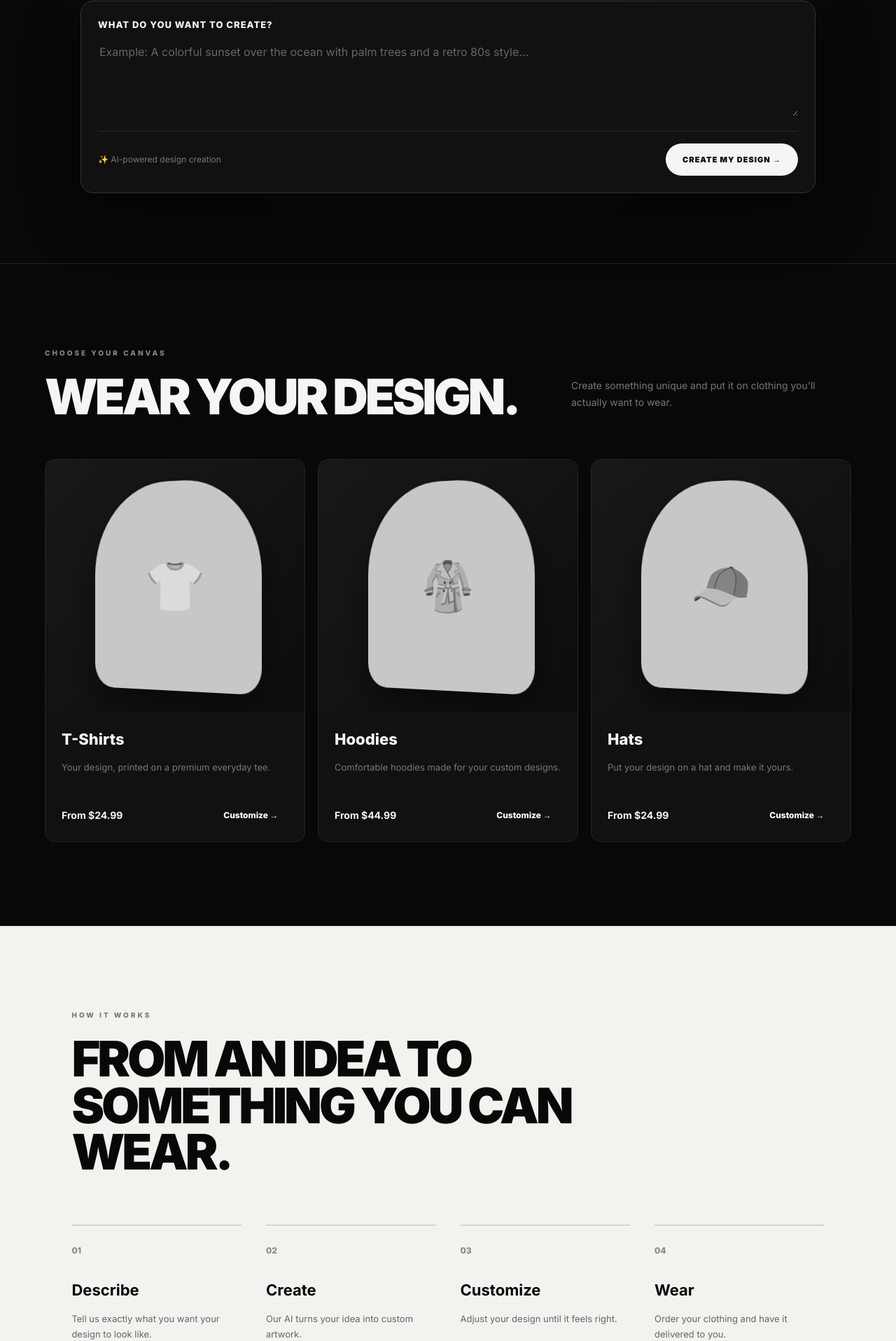
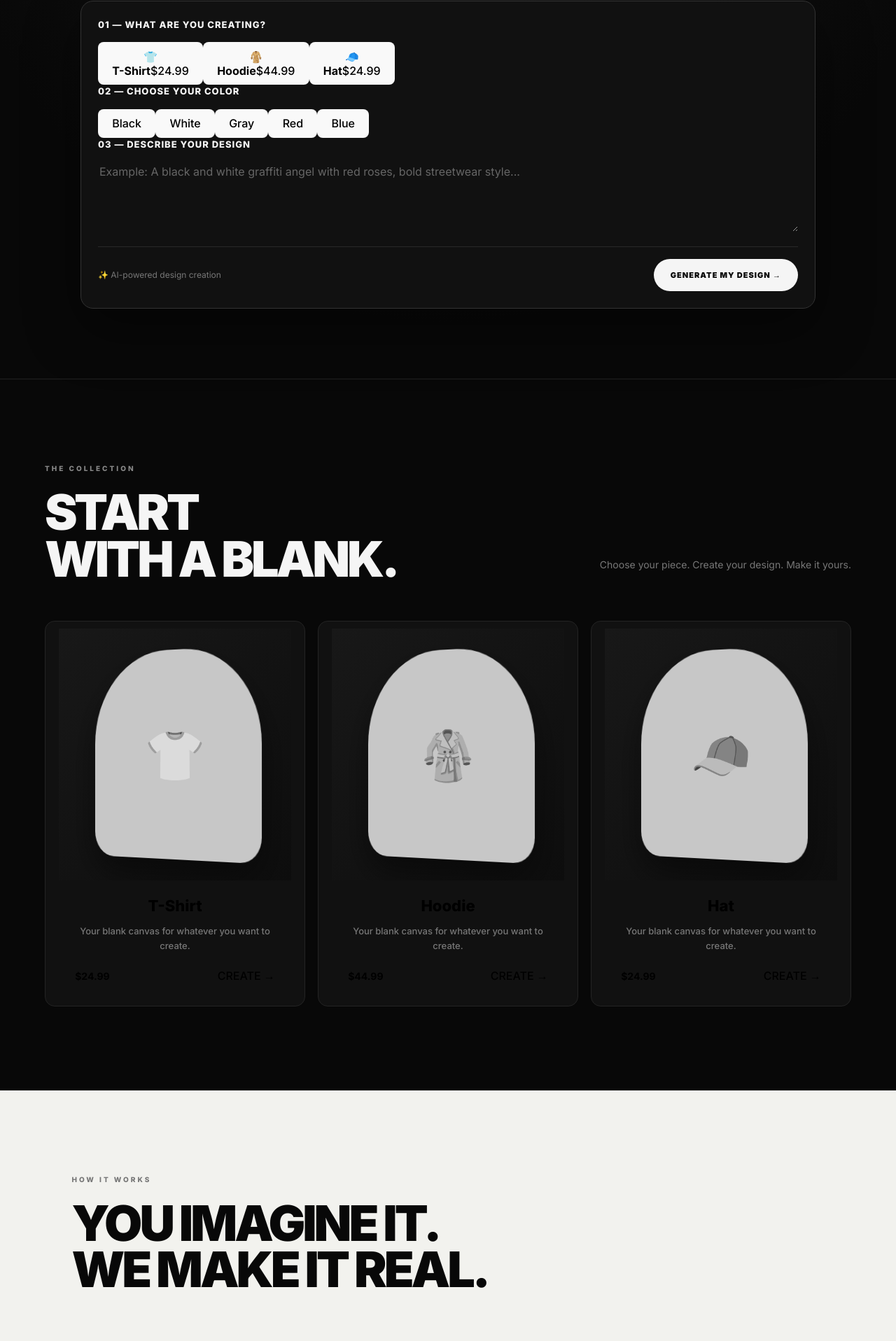
Before and after one commit to jwho52/made-by-you, a React (Vite) app: page / in a window 1280 px wide. Shown: the part 669-2585 px from the top of the page at 70% size. Built offline with nearby package versions, Linux system fonts and the light colour scheme.

Commit message:
Update App.tsx

```diff
--- a/src/react-app/App.tsx
+++ b/src/react-app/App.tsx
@@ -1,189 +1,384 @@
 import { useState } from "react";
 import "./App.css";
 
-type Product = {
-	name: string;
-	icon: string;
-	price: string;
-	description: string;
+type Product = "T-Shirt" | "Hoodie" | "Hat";
+
+const products: Record<Product, number> = {
+	"T-Shirt": 24.99,
+	"Hoodie": 44.99,
+	Hat: 24.99,
 };
 
-const products: Product[] = [
-	{
-		name: "T-Shirts",
-		icon: "👕",
-		price: "From $24.99",
-		description: "Your design, printed on a premium everyday tee.",
-	},
-	{
-		name: "Hoodies",
-		icon: "🧥",
-		price: "From $44.99",
-		description: "Comfortable hoodies made for your custom designs.",
-	},
-	{
-		name: "Hats",
-		icon: "🧢",
-		price: "From $24.99",
-		description: "Put your design on a hat and make it yours.",
-	},
+const colors = [
+	{ name: "Black", value: "#111111" },
+	{ name: "White", value: "#eeeeee" },
+	{ name: "Gray", value: "#777777" },
+	{ name: "Red", value: "#8f1717" },
+	{ name: "Blue", value: "#172f55" },
 ];
 
+const sizes = ["S", "M", "L", "XL", "2XL"];
+
 function App() {
+	const [product, setProduct] = useState<Product>("T-Shirt");
+	const [color, setColor] = useState(colors[0]);
 	const [prompt, setPrompt] = useState("");
-	const [started, setStarted] = useState(false);
+	const [generated, setGenerated] = useState(false);
+	const [selectedDesign, setSelectedDesign] = useState(0);
+	const [size, setSize] = useState("M");
+	const [cart, setCart] = useState(0);
+	const [message, setMessage] = useState("");
 
-	const handleCreate = () => {
-		if (prompt.trim()) {
-			setStarted(true);
+	const generateDesign = () => {
+		if (!prompt.trim()) {
+			setMessage("Tell us what you want to create first.");
+			return;
 		}
+
+		setMessage("");
+		setGenerated(true);
+		setSelectedDesign(0);
+	};
+
+	const addToCart = () => {
+		setCart((current) => current + 1);
+		setMessage(`${product} added to your cart.`);
 	};
 
 	return (
 		<div className="site">
 			<header className="navbar">
 				<div className="brand">
-					<span className="brand-mark">M</span>
-					<span>MadeByYou</span>
+					<div className="brand-mark">M</div>
+					MadeByYou
 				</div>
 
 				<nav>
-					<a href="#create">Create</a>
-					<a href="#shop">Shop</a>
-					<a href="#how-it-works">How It Works</a>
+					<a href="#create">CREATE</a>
+					<a href="#shop">SHOP</a>
+					<a href="#how">HOW IT WORKS</a>
 				</nav>
 
-				<button className="cart-button">Cart (0)</button>
+				<button className="cart-button">
+					Cart ({cart})
+				</button>
 			</header>
 
 			<main>
 				<section className="hero" id="create">
 					<div className="hero-content">
-						<div className="eyebrow">YOUR IDEA. YOUR DESIGN. YOUR CLOTHING.</div>
+						<div className="eyebrow">
+							YOUR IDEA. YOUR DESIGN. YOUR CLOTHING.
+						</div>
 
 						<h1>
-							Make something
-							<span> MadeByYou.</span>
+							MAKE
+							<span>SOMETHING</span>
+							<span>MADEBYYOU.</span>
 						</h1>
 
 						<p className="hero-text">
-							Describe what you imagine and turn it into a custom design
-							you can actually wear.
+							Create your own custom streetwear from an idea in your
+							head to something you can actually wear.
 						</p>
 
 						<div className="creator-box">
-							<div className="creator-label">What do you want to create?</div>
+							<div className="creator-label">
+								01 — WHAT ARE YOU CREATING?
+							</div>
+
+							<div className="product-options">
+								{(Object.keys(products) as Product[]).map((item) => (
+									<button
+										key={item}
+										className={`product-option ${
+											product === item ? "selected" : ""
+										}`}
+										onClick={() => setProduct(item)}
+									>
+										<div className="product-icon">
+											{item === "T-Shirt"
+												? "👕"
+												: item === "Hoodie"
+													? "🧥"
+													: "🧢"}
+										</div>
+
+										<strong>{item}</strong>
+										<span>${products[item].toFixed(2)}</span>
+									</button>
+								))}
+							</div>
+
+							<div className="creator-label color-label">
+								02 — CHOOSE YOUR COLOR
+							</div>
+
+							<div className="color-options">
+								{colors.map((item) => (
+									<button
+										key={item.name}
+										className={`color-option ${
+											color.name === item.name ? "selected" : ""
+										}`}
+										onClick={() => setColor(item)}
+										title={item.name}
+									>
+										<span
+											className="color-circle"
+											style={{ background: item.value }}
+										/>
+										{item.name}
+									</button>
+								))}
+							</div>
+
+							<div className="creator-label prompt-label">
+								03 — DESCRIBE YOUR DESIGN
+							</div>
 
 							<textarea
 								value={prompt}
 								onChange={(event) => setPrompt(event.target.value)}
-								placeholder="Example: A colorful sunset over the ocean with palm trees and a retro 80s style..."
-								rows={4}
+								placeholder="Example: A black and white graffiti angel with red roses, bold streetwear style..."
 							/>
 
 							<div className="creator-bottom">
-								<span className="hint">✨ AI-powered design creation</span>
+								<div className="hint">
+									✨ AI-powered design creation
+								</div>
 
-								<button className="create-button" onClick={handleCreate}>
-									{started ? "DESIGN STARTED ✓" : "CREATE MY DESIGN →"}
+								<button
+									className="create-button"
+									onClick={generateDesign}
+								>
+									GENERATE MY DESIGN →
+								</button>
+							</div>
+
+							{message && (
+								<div className="design-message">{message}</div>
+							)}
+						</div>
+					</div>
+				</section>
+
+				{generated && (
+					<section className="design-section">
+						<div className="eyebrow">YOUR CREATION</div>
+
+						<h2>CHOOSE YOUR DESIGN.</h2>
+
+						<p className="design-intro">
+							Your idea is ready. Choose the version you want
+							to put on your {product.toLowerCase()}.
+						</p>
+
+						<div className="design-layout">
+							<div className="design-choices">
+								{[0, 1, 2, 3].map((index) => (
+									<button
+										key={index}
+										className={`design-card ${
+											selectedDesign === index ? "selected" : ""
+										}`}
+										onClick={() => setSelectedDesign(index)}
+									>
+										<div
+											className="generated-art"
+											style={{
+												background:
+													index % 2 === 0
+														? "linear-gradient(135deg, #252525, #050505)"
+														: "linear-gradient(135deg, #444, #101010)",
+											}}
+										>
+											<span>
+												{index === 0
+													? "01"
+													: index === 1
+														? "02"
+														: index === 2
+															? "03"
+															: "04"}
+											</span>
+										</div>
+
+										<strong>DESIGN {index + 1}</strong>
+									</button>
+								))}
+							</div>
+
+							<div className="clothing-preview">
+								<div
+									className={`clothing ${
+										product === "Hoodie"
+											? "hoodie"
+											: product === "Hat"
+												? "hat"
+												: "shirt"
+									}`}
+									style={{
+										background: color.value,
+									}}
+								>
+									<div className="clothing-design">
+										<span>MBY</span>
+										<small>DESIGN {selectedDesign + 1}</small>
+									</div>
+								</div>
+
+								<div className="preview-info">
+									<strong>{product}</strong>
+									<span>{color.name}</span>
+								</div>
+							</div>
+						</div>
+
+						<div className="purchase-box">
+							<div>
+								<div className="creator-label">04 — SELECT SIZE</div>
+
+								<div className="size-options">
+									{sizes.map((item) => (
+										<button
+											key={item}
+											className={size === item ? "selected" : ""}
+											onClick={() => setSize(item)}
+										>
+											{item}
+										</button>
+									))}
+								</div>
+							</div>
+
+							<div className="purchase-action">
+								<div>
+									<span>{product}</span>
+									<strong>${products[product].toFixed(2)}</strong>
+								</div>
+
+								<button
+									className="create-button"
+									onClick={addToCart}
+								>
+									ADD TO CART →
 								</button>
 							</div>
 						</div>
-
-						{started && (
-							<div className="design-message">
-								<strong>Your idea:</strong> {prompt}
-								<br />
-								<span>
-									Our AI designer will turn this into your custom artwork.
-								</span>
-							</div>
-						)}
-					</div>
-				</section>
+					</section>
+				)}
 
 				<section className="products-section" id="shop">
 					<div className="section-heading">
 						<div>
-							<div className="eyebrow">CHOOSE YOUR CANVAS</div>
-							<h2>Wear your design.</h2>
+							<div className="eyebrow">THE COLLECTION</div>
+							<h2>START<br />WITH A BLANK.</h2>
 						</div>
 
 						<p>
-							Create something unique and put it on clothing you'll
-							actually want to wear.
+							Choose your piece. Create your design. Make it
+							yours.
 						</p>
 					</div>
 
 					<div className="product-grid">
-						{products.map((product) => (
-							<div className="product-card" key={product.name}>
+						{(Object.keys(products) as Product[]).map((item) => (
+							<button
+								key={item}
+								className="product-card"
+								onClick={() => {
+									setProduct(item);
+									document
+										.getElementById("create")
+										?.scrollIntoView({ behavior: "smooth" });
+								}}
+							>
 								<div className="product-image">
-									<span>{product.icon}</span>
+									<span>
+										{item === "T-Shirt"
+											? "👕"
+											: item === "Hoodie"
+												? "🧥"
+												: "🧢"}
+									</span>
 								</div>
 
 								<div className="product-info">
-									<h3>{product.name}</h3>
-									<p>{product.description}</p>
+									<h3>{item}</h3>
+									<p>
+										Your blank canvas for whatever you
+										want to create.
+									</p>
+
 									<div className="product-footer">
-										<strong>{product.price}</strong>
-										<button>Customize →</button>
+										<strong>
+											${products[item].toFixed(2)}
+										</strong>
+										<span>CREATE →</span>
 									</div>
 								</div>
-							</div>
+							</button>
 						))}
 					</div>
 				</section>
 
-				<section className="how-section" id="how-it-works">
+				<section className="how-section" id="how">
 					<div className="eyebrow">HOW IT WORKS</div>
-					<h2>From an idea to something you can wear.</h2>
+
+					<h2>
+						YOU IMAGINE IT.
+						<br />
+						WE MAKE IT REAL.
+					</h2>
 
 					<div className="steps">
 						<div className="step">
 							<span>01</span>
-							<h3>Describe</h3>
-							<p>Tell us exactly what you want your design to look like.</p>
+							<h3>CHOOSE</h3>
+							<p>
+								Pick a shirt, hoodie, or hat to start your
+								design.
+							</p>
 						</div>
 
 						<div className="step">
 							<span>02</span>
-							<h3>Create</h3>
-							<p>Our AI turns your idea into custom artwork.</p>
+							<h3>CREATE</h3>
+							<p>
+								Describe your idea and turn your imagination
+								into artwork.
+							</p>
 						</div>
 
 						<div className="step">
 							<span>03</span>
-							<h3>Customize</h3>
-							<p>Adjust your design until it feels right.</p>
+							<h3>CUSTOMIZE</h3>
+							<p>
+								Choose your colors, size, placement, and
+								favorite design.
+							</p>
 						</div>
 
 						<div className="step">
 							<span>04</span>
-							<h3>Wear</h3>
-							<p>Order your clothing and have it delivered to you.</p>
+							<h3>WEAR IT</h3>
+							<p>
+								Add it to your cart and eventually have it
+								printed and shipped to your door.
+							</p>
 						</div>
 					</div>
-				</section>
-
-				<section className="final-cta">
-					<div className="eyebrow">MADE FOR YOU</div>
-					<h2>There are no limits to your imagination.</h2>
-					<p>Start with an idea. End with something that's yours.</p>
-
-					<a href="#create" className="final-button">
-						START CREATING →
-					</a>
 				</section>
 			</main>
 
 			<footer>
 				<div className="brand">
-					<span className="brand-mark">M</span>
-					<span>MadeByYou</span>
+					<div className="brand-mark">M</div>
+					MadeByYou
 				</div>
 
-				<p>© 2026 MadeByYou. Made for you.</p>
+				<p>YOUR IDEA. YOUR DESIGN. YOUR CLOTHING.</p>
 			</footer>
 		</div>
 	);
```
